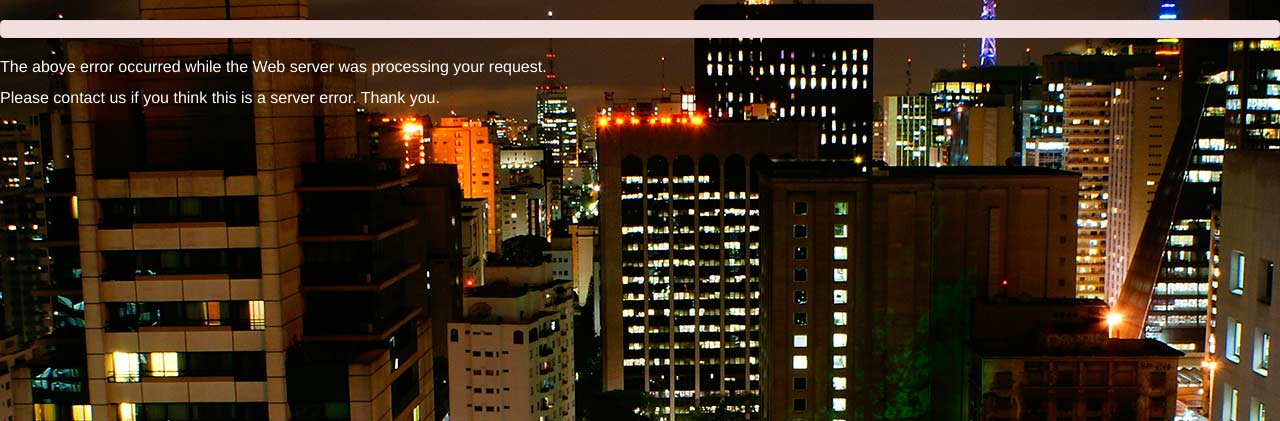
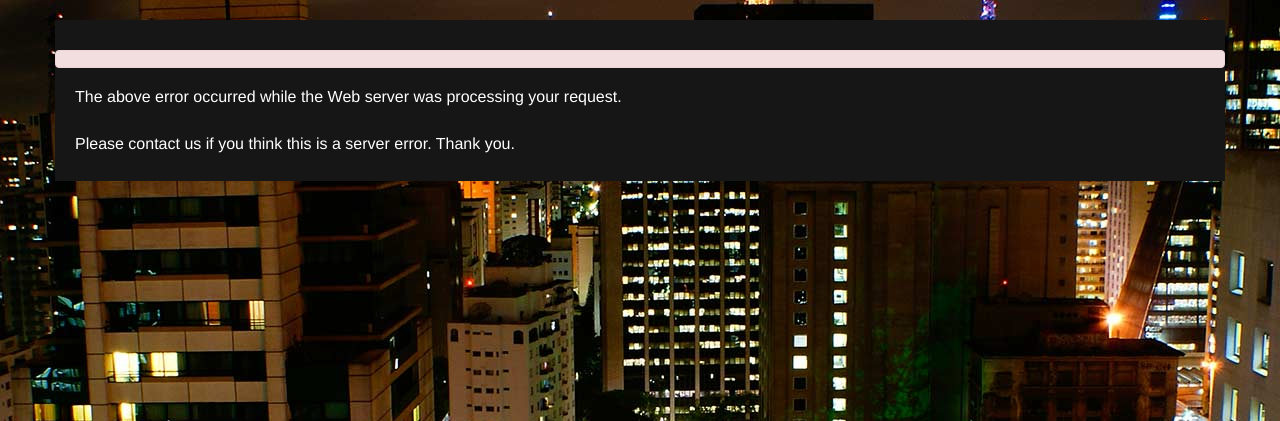
Before and after one commit to ElliottLandsborough/dformed-yii, a Yii app: template views/site/error.php in a window 1280 px wide. Shown: the part 160-581 px from the top of the page. Run offline with PHP 8.4 and a stand-in for Yii, Linux system fonts and the light colour scheme; the template is opened without the code that fills it, so the values that code supplies are empty; some libraries are stand-ins or nearby versions.

Commit message:
Error page

```diff
--- a/views/site/error.php
+++ b/views/site/error.php
@@ -9,6 +9,9 @@ use yii\helpers\Html;
 
 $this->title = $name;
 ?>
+<div class="container content">
+    <div class="row-fluid home">
+        <div class="span12">
             <div class="site-error">
 
                 <h1><?= Html::encode($this->title) ?></h1>
@@ -25,3 +28,6 @@ $this->title = $name;
                 </p>
 
             </div>
+        </div>
+    </div>
+</div>
```
Lines whose indentation alone changed are shown as unchanged.
